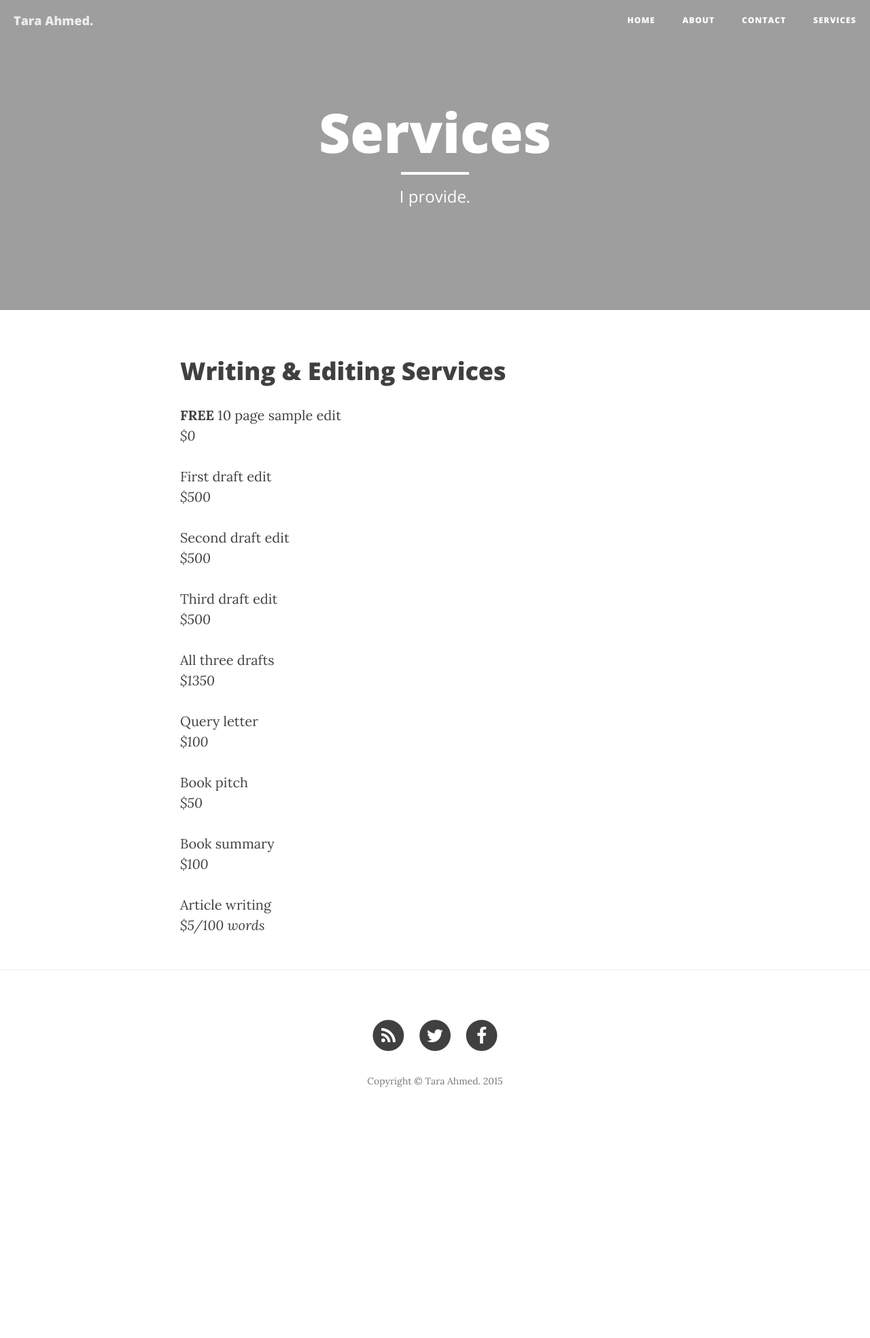
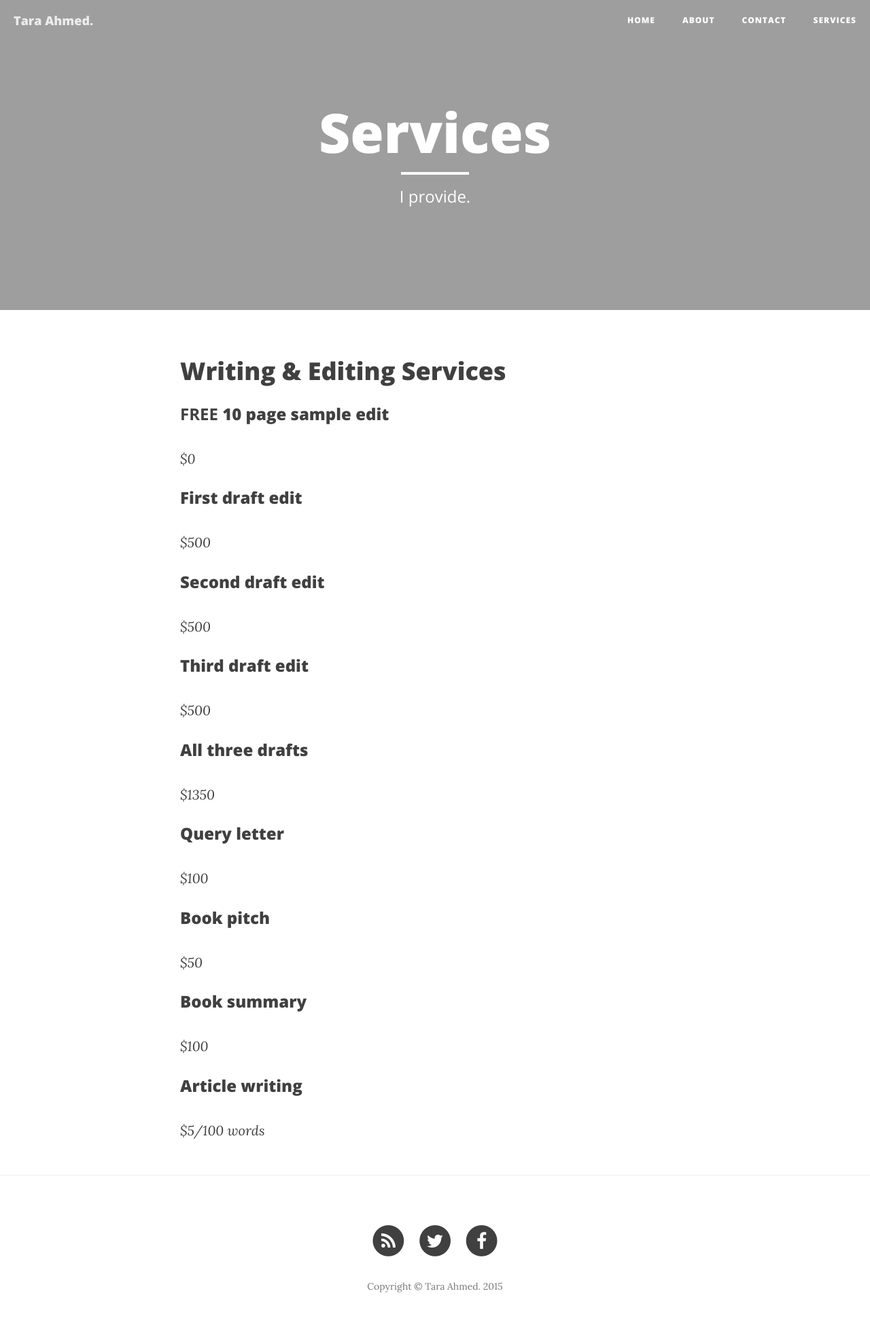
Before and after one commit to taraahmed/taraahmed.github.io, a Jekyll site: the page built from services.html, in a window 1280 px wide. Shown: the whole page at 68% size. Built offline with Jekyll 4.4.1, drawn with Linux system fonts in a browser that asks for light colours; nearby versions of some CDN libraries; before the commit the page ends 1666 px from its top, so only the background shows below that.

Commit message:
Formatted headers

```diff
--- a/services.html
+++ b/services.html
@@ -6,12 +6,12 @@ header-img: "img/about-bg.jpg"
 ---
 
 <h1>Writing &amp; Editing Services</h1>
-<p><b>FREE</b> 10 page sample edit<br><i>$0</i></p>
-<p>First draft edit<br><i>$500</i></p>
-<p>Second draft edit<br><i>$500</i></p>
-<p>Third draft edit<br><i>$500</i></p>
-<p>All three drafts<br><i>$1350</i></p>
-<p>Query letter<br><i>$100</i></p>
-<p>Book pitch<br><i>$50</i></p>
-<p>Book summary<br><i>$100</i></p>
-<p>Article writing<br><i>$5/100 words</i></p>
+<p><h3><b>FREE</b> 10 page sample edit</h3><br><i>$0</i></p>
+<p><h3>First draft edit</h3><br><i>$500</i></p>
+<p><h3>Second draft edit</h3><br><i>$500</i></p>
+<p><h3><h3>Third draft edit</h3><br><i>$500</i></p>
+<p><h3>All three drafts</h3><br><i>$1350</i></p>
+<p><h3>Query letter</h3><br><i>$100</i></p>
+<p><h3>Book pitch</h3><br><i>$50</i></p>
+<p><h3>Book summary</h3><br><i>$100</i></p>
+<p><h3>Article writing</h3><br><i>$5/100 words</i></p>
```
